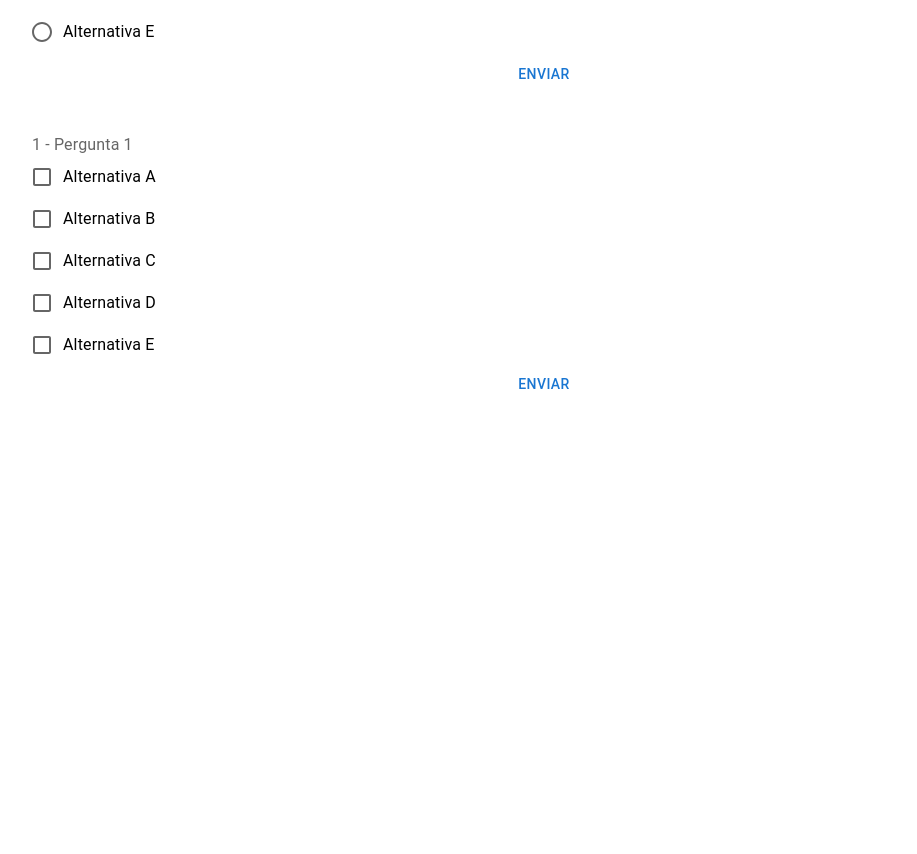
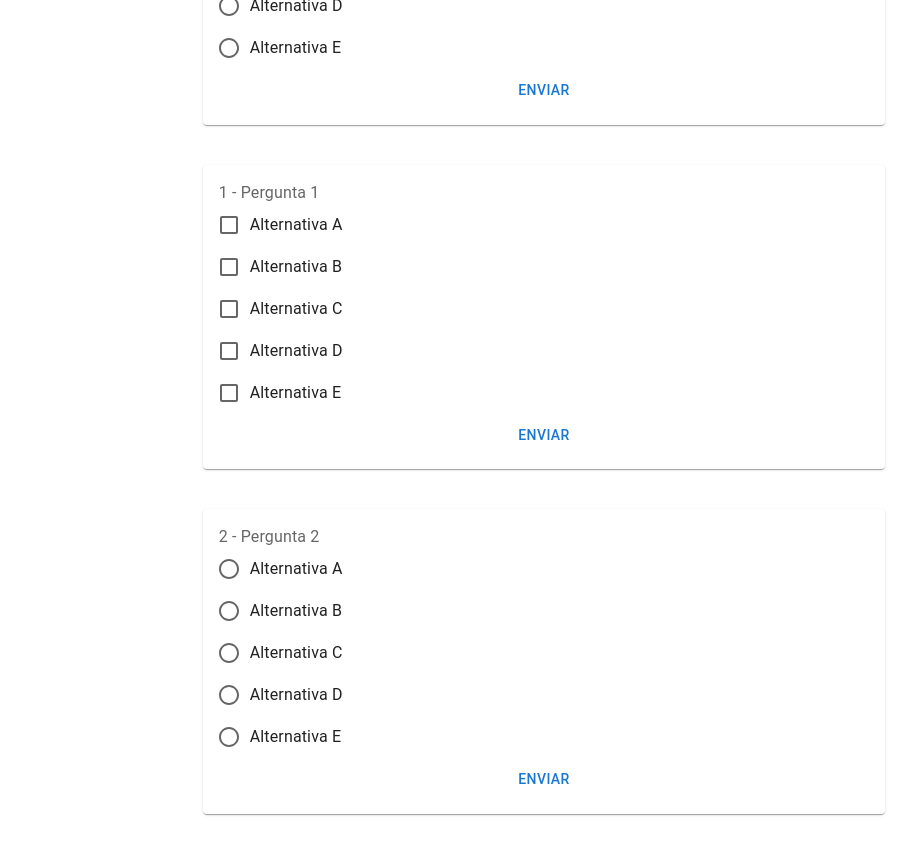
Before and after one commit to Byorks/Curso-Auto-Instrucional, a React (Vite) app in the folder curso-autoinstrucional-spotify/: page /modules/1 in a window 1280 px wide. Shown: the part 700-1554 px from the top of the page, without its empty margins (96-1013 px from the left). Before the commit the page ends 1202 px from the top, so only its background shows below. Built offline with nearby package versions, Linux system fonts and the light colour scheme.

Commit message:
:sparkles: feat: continuação dos componentes de exercícios

```diff
--- a/curso-autoinstrucional-spotify/src/components/exercises/multiple_choice.jsx
+++ b/curso-autoinstrucional-spotify/src/components/exercises/multiple_choice.jsx
@@ -11,7 +11,9 @@ import {
   Button,
 } from "@mui/material";
 
-import RadioInput from "../radio_input/radio_input";
+import RadioInput from "../radio_input/radio_input.jsx";
+import { ExercisePaper } from "./styles";
+import { useState } from "react";
 
 export default function MultipleChoiceEx({
   id,
@@ -19,7 +21,32 @@ export default function MultipleChoiceEx({
   correct_answer,
   options,
 }) {
-  console.log(options);
+  const [error, setError] = useState(false);
+  const [selectedList, setSelectedList] = useState([]);
+  const [feedback, setFeedback] = useState("");
+
+  const handleChoices = (event) => {
+    if (!selectedList.includes(parseInt(event.target.name))) {
+      setSelectedList([...selectedList, parseInt(event.target.name)]);
+    } else {
+      let toRemove = parseInt(event.target.name);
+      setSelectedList((items) => items.filter((item) => item != toRemove));
+    }
+  };
+
+  console.log(selectedList);
+  const isOnTheList = () => {};
+
+  const verifyChoices = () => {
+    if (selectedList.every((item) => correct_answer.includes(item))) {
+      setFeedback("Correto!");
+      setError(false);
+    } else {
+      setFeedback("Incorreto!");
+      setError(true);
+    }
+  };
+
   return (
     <Box
       component="div"
@@ -30,23 +57,28 @@ export default function MultipleChoiceEx({
         flexDirection: "column",
       }}
     >
-      <FormControl>
-        <FormLabel>
+      <ExercisePaper sx={{ display: "flex", flexDirection: "column" }}>
+        <FormControl error={error}>
+          <FormLabel sx={{ width: "100%", textAlign: "left" }}>
             {id} - {title}
           </FormLabel>
           <FormGroup>
-
-          {options.map((option) =>  (
+            {options.map((option) => (
               <FormControlLabel
+                name={option.id}
                 key={option.id}
                 label={option.label}
                 control={<Checkbox />}
+                onChange={handleChoices}
               />
             ))}
-
           </FormGroup>
+          <FormHelperText>{feedback}</FormHelperText>
         </FormControl>
-      <Button type="input">Enviar</Button>
+        <Button type="input" onClick={() => verifyChoices()}>
+          Enviar
+        </Button>
+      </ExercisePaper>
     </Box>
   );
 }
--- a/curso-autoinstrucional-spotify/src/components/exercises/single_choice.jsx
+++ b/curso-autoinstrucional-spotify/src/components/exercises/single_choice.jsx
@@ -9,27 +9,54 @@ import {
   FormLabel,
   FormHelperText,
   Button,
+  Paper,
+  ThemeProvider,
+  createTheme,
+  List,
+  ListItem
 } from "@mui/material";
+
 import RadioInput from "../radio_input/radio_input";
 import { useState } from "react";
+import { ExercisePaper } from "./styles.js";
+import { useRadioGroup } from "@mui/material";
+
+// const theme = createTheme();
 
 export default function SingleChoiceEx({ question }) {
+  // Lógica para verificação de alternativas
   const [optionSelected, setOptionSelected] = useState("");
   const [error, setError] = useState(false);
   const [feedback, setFeedback] = useState("");
+  const [disableInputs, setDisableInputs] = useState(false);
+  const [attempts, setAttempts] = useState(1);
+  const [showCorrectAn, setShowCorrectAn] = useState("");
 
   const handleOption = () => {
+    // Sem seleção
     if (!optionSelected) {
       setFeedback("Selecione uma das opções");
       return;
     }
 
+    // Verifica se o usuário acertou
     if (question.correct_answer == optionSelected) {
       setFeedback("Resposta correta!");
       setError(false);
+      setDisableInputs(true);
     } else {
       setFeedback("Resposta incorreta");
       setError(true);
+      setAttempts(attempts + 1);
+
+      if (attempts == 3) {
+        setDisableInputs(true);
+        setFeedback("Acabaram suas tentativas!");
+        let option = question.options.find(
+          (opt) => opt.id == question.correct_answer[0]
+        );
+        setShowCorrectAn(option.label);
+      }
     }
   };
 
@@ -57,8 +84,9 @@ export default function SingleChoiceEx({ question }) {
         flexDirection: "column",
       }}
     >
+      <ExercisePaper sx={{ display: "flex", flexDirection: "column" }}>
         <FormControl error={error}>
-        <FormLabel>
+          <FormLabel sx={{ width: "100%", textAlign: "left" }}>
             {question.id.toString()} - {question.title}
           </FormLabel>
           <RadioGroup
@@ -66,14 +94,31 @@ export default function SingleChoiceEx({ question }) {
             onChange={(e) => setOptionSelected(e.target.value)}
           >
             {question.options.map((option) => (
-            <RadioInput key={option.id} option={option} />
+              <RadioInput
+                key={option.id}
+                disabled={disableInputs}
+                option={option}
+              />
             ))}
           </RadioGroup>
           <FormHelperText>{feedback}</FormHelperText>
+          {showCorrectAn && (
+            <Box sx={{ padding: "12px"}}>
+              <Typography>As alternativas corretas são:</Typography>
+              <List>
+                <ListItem> {showCorrectAn}</ListItem>
+              </List>
+            </Box>
+          )}
         </FormControl>
-      <Button onClick={() => handleOption()} type="submit">
+        <Button
+          disabled={disableInputs}
+          onClick={() => handleOption()}
+          type="submit"
+        >
           Enviar
         </Button>
+      </ExercisePaper>
     </Box>
   );
 }
--- /dev/null
+++ b/curso-autoinstrucional-spotify/src/components/exercises/styles.js
@@ -0,0 +1,12 @@
+import { styled } from "@mui/material/styles";
+import { Paper } from "@mui/material";
+
+// Componentes MUI customizados
+// Posso colocar em um arquivo a parte e só importar para ficar mais organizado
+// Components estilizados
+export const ExercisePaper = styled(Paper)(({ theme }) => ({
+  width: "100%",
+  height: "auto",
+  padding: theme.spacing(2),
+  textAlign: "center",
+}));
--- a/curso-autoinstrucional-spotify/src/components/radio_input/radio_input.jsx
+++ b/curso-autoinstrucional-spotify/src/components/radio_input/radio_input.jsx
@@ -1,3 +1,5 @@
+// import styled from "@emotion/styled";
+import { styled } from "@mui/material/styles";
 import {
   Radio,
   RadioGroup,
@@ -6,12 +8,21 @@ import {
   FormLabel,
 } from "@mui/material";
 
-export default function RadioInput({ option }) {
+// Theme está sendo inserida para caso eu queira alguma cor customizada
+const Alternative = styled(FormControlLabel)(({ theme }) => ({
+  width: "100%",
+  height: "auto",
+  // Exemplo -> pegando cor
+  // backgroundColor: theme.palette.violet
+}));
+
+export default function RadioInput({ option, disabled = false }) {
   return (
-   <FormControlLabel
-        value={option.id}
-        label={option.label}
-        control={<Radio />}
+    <Alternative
+      value={option.id}
+      label={option.label}
+      disabled={disabled}
+      control={<Radio />}
     />
   );
 }
--- a/curso-autoinstrucional-spotify/src/pages/modules/classes/class_1.jsx
+++ b/curso-autoinstrucional-spotify/src/pages/modules/classes/class_1.jsx
@@ -1,7 +1,7 @@
 import Class from "../../../components/class/class";
 import SingleChoiceEx from "../../../components/exercises/single_choice";
 import MultipleChoiceEx from "../../../components/exercises/multiple_choice";
-import { Typography } from "@mui/material";
+import { Typography, Grid } from "@mui/material";
 
 export default function Class1() {
   let data = {
@@ -10,65 +10,65 @@ export default function Class1() {
         id: 1,
         type: "multiple",
         title: "Pergunta 1",
-        correct_answer: [2,5],
+        correct_answer: [2, 5],
         options: [
           {
             id: 1,
             label: "Alternativa A",
-            feedback: ""
+            feedback: "",
           },
           {
             id: 2,
             label: "Alternativa B",
-            feedback: ""
+            feedback: "",
           },
           {
             id: 3,
             label: "Alternativa C",
-            feedback: ""
+            feedback: "",
           },
           {
             id: 4,
             label: "Alternativa D",
-            feedback: ""
+            feedback: "",
           },
           {
             id: 5,
             label: "Alternativa E",
-            feedback: ""
+            feedback: "",
           },
         ],
       },
       {
         id: 2,
-        type:"single",
+        type: "single",
         title: "Pergunta 2",
         correct_answer: [3],
         options: [
           {
             id: 1,
             label: "Alternativa A",
-            feedback: ""
+            feedback: "",
           },
           {
             id: 2,
             label: "Alternativa B",
-            feedback: ""
+            feedback: "",
           },
           {
             id: 3,
             label: "Alternativa C",
-            feedback: ""
+            feedback: "",
           },
           {
             id: 4,
             label: "Alternativa D",
-            feedback: ""
+            feedback: "",
           },
           {
             id: 5,
             label: "Alternativa E",
-            feedback: ""
+            feedback: "",
           },
         ],
       },
@@ -76,68 +76,92 @@ export default function Class1() {
         id: 1,
         type: "combo",
         title: "Pergunta 3",
-        correct_answer: [1,3],
+        correct_answer: [1, 3],
         options: [
           {
             id: 1,
             label: "Alternativa A",
-            feedback: ""
+            feedback: "",
           },
           {
             id: 2,
             label: "Alternativa B",
-            feedback: ""
+            feedback: "",
           },
           {
             id: 3,
             label: "Alternativa C",
-            feedback: ""
+            feedback: "",
           },
           {
             id: 4,
             label: "Alternativa D",
-            feedback: ""
+            feedback: "",
           },
           {
             id: 5,
             label: "Alternativa E",
-            feedback: ""
+            feedback: "",
           },
         ],
-      }
+      },
     ],
   };
 
   let coverImg = "https://images2.alphacoders.com/109/thumb-1920-1093974.jpg";
   return (
     <Class cover={coverImg}>
-
       <article>
         <Typography className="py-5" variant="h2" component="h2">
           Aula 1
         </Typography>
 
-
         <Typography className="pb-3" variant="body1" component="p">
-        Lorem ipsum dolor sit amet, consectetur adipiscing elit, sed do eiusmod
-        tempor incididunt ut labore et dolore magna aliqua. Ut enim ad minim
-        veniam, quis nostrud exercitation ullamco laboris nisi ut aliquip ex ea
-        commodo consequat. Duis aute irure dolor in reprehenderit in voluptate
-        velit esse cillum dolore eu fugiat nulla pariatur. Excepteur sint
-        occaecat cupidatat non proident, sunt in culpa qui officia deserunt
-        mollit anim id est laborum.
+          Lorem ipsum dolor sit amet, consectetur adipiscing elit, sed do
+          eiusmod tempor incididunt ut labore et dolore magna aliqua. Ut enim ad
+          minim veniam, quis nostrud exercitation ullamco laboris nisi ut
+          aliquip ex ea commodo consequat. Duis aute irure dolor in
+          reprehenderit in voluptate velit esse cillum dolore eu fugiat nulla
+          pariatur. Excepteur sint occaecat cupidatat non proident, sunt in
+          culpa qui officia deserunt mollit anim id est laborum.
         </Typography>
 
+        <Grid
+          container
+          columns={{ xs: 8, md: 12 }}
+          sx={{ justifyContent: "center", alignContent: "center" }}
+        >
+          <Grid size={{ xs: 8, md: 8 }}>
             <section className="py-5">
               <SingleChoiceEx question={data.items[1]} />
             </section>
+          </Grid>
+        </Grid>
 
+        <Grid
+          container
+          columns={{ xs: 8, md: 12 }}
+          sx={{ justifyContent: "center", alignContent: "center" }}
+        >
+          <Grid size={{ xs: 8, md: 8 }}>
+            <section className="py-5 w-full">
+              <MultipleChoiceEx {...data.items[0]} />
+            </section>
+          </Grid>
+        </Grid>
+
+        <Grid
+          container
+          columns={{ xs: 8, md: 12 }}
+          sx={{ justifyContent: "center", alignContent: "center" }}
+        >
+          <Grid size={{ xs: 8, md: 8 }}>
             <section className="py-5">
-        <MultipleChoiceEx  {...data.items[0]} />
+              <SingleChoiceEx question={data.items[1]} />
             </section>
-
+          </Grid>
+        </Grid>
       </article>
-
     </Class>
   );
 }
--- a/curso-autoinstrucional-spotify/src/styles.js
+++ b/curso-autoinstrucional-spotify/src/styles.js
@@ -1,5 +1,9 @@
-import { createTheme, alpha, getContrastRatio } from "@mui/material/styles";
+import { createTheme, alpha, getContrastRatio, styled }
+from "@mui/material/styles";
+import { Paper } from "@mui/material";
 
+
+// Cores
 const violetBase = "#7F00FF";
 const violetMain = alpha(violetBase, 0.7);
 
```
Lines whose indentation alone changed are shown as unchanged.
